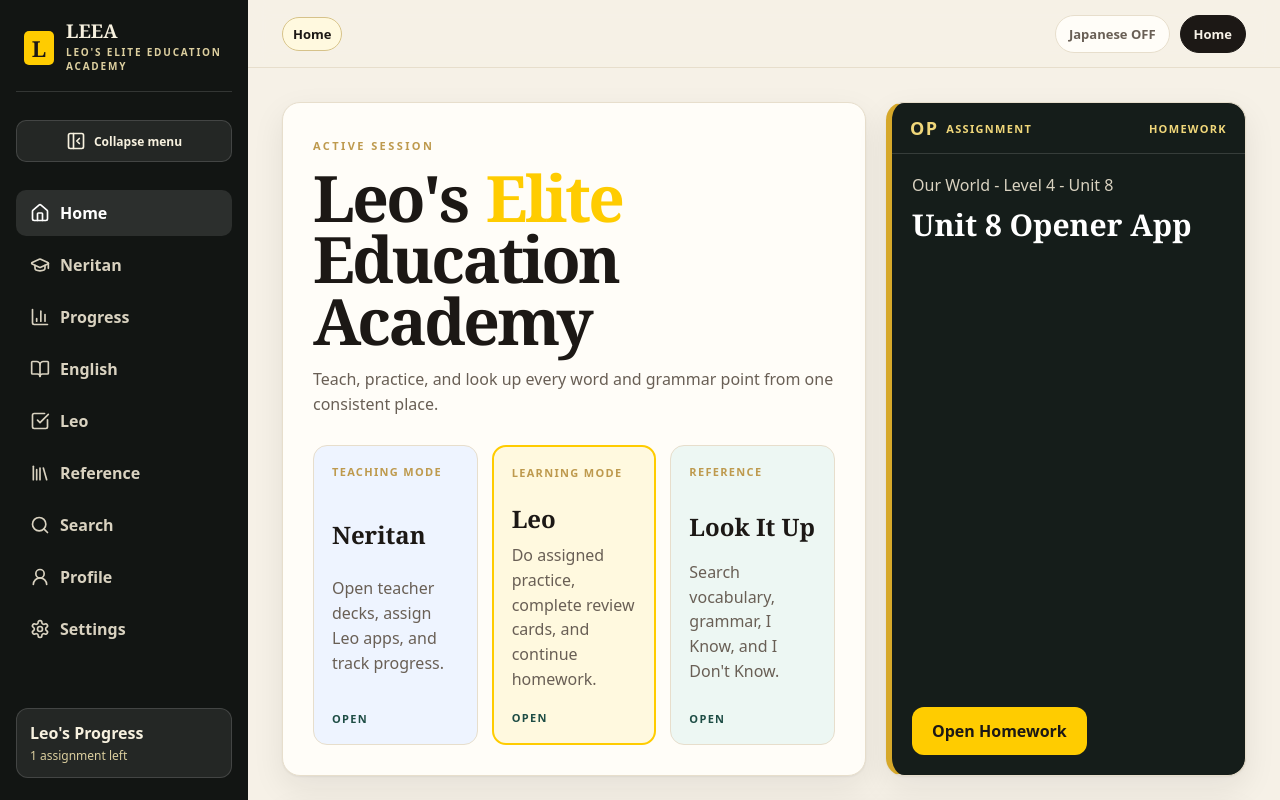
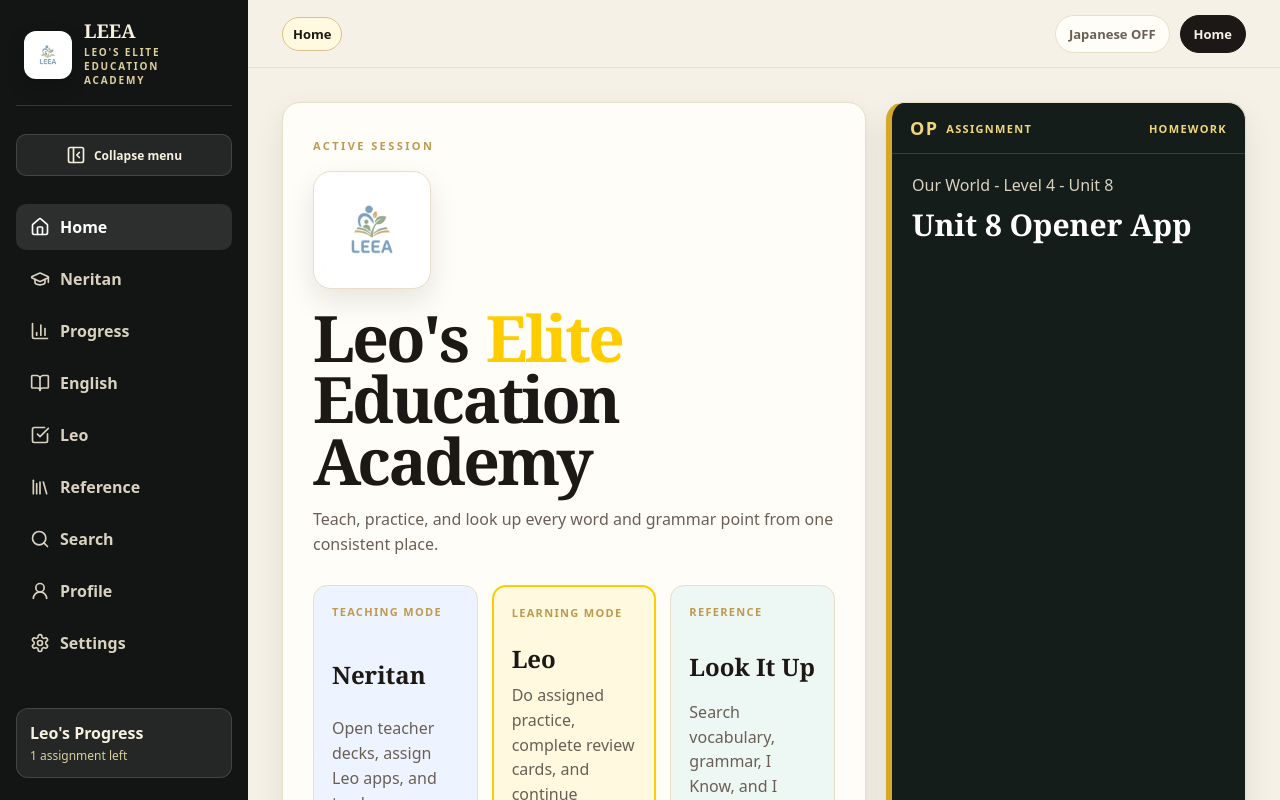
Before and after one commit to leaneritan/LEEA, a Next.js app: page / in a window 1280 px wide. Shown: the top 800 px of the page. Built offline with nearby package versions, Linux system fonts and the light colour scheme.

Commit message:
Add LEEA brand logo and fix Home assignment priority

```diff
--- a/src/app/globals.css
+++ b/src/app/globals.css
@@ -90,24 +90,35 @@ mark {
   padding-inline: 0;
 }
 
-.sidebar-collapsed .brand span:not(.crest),
+.sidebar-collapsed .brand > span:last-child,
 .sidebar-collapsed .side-nav span,
 .sidebar-collapsed .sidebar-progress,
 .sidebar-collapsed .sidebar-toggle span {
   display: none;
 }
 
-.crest {
-  width: 42px;
-  height: 34px;
+.brand-logo-wrap {
+  width: 48px;
+  height: 48px;
   display: grid;
   place-items: center;
-  border-radius: 5px;
-  background: var(--gold);
-  color: var(--ink);
-  font-family: "Fraunces", Georgia, serif;
-  font-weight: 900;
-  font-size: 22px;
+  flex: 0 0 auto;
+  overflow: hidden;
+  border-radius: 12px;
+  background: #fff;
+  box-shadow: 0 8px 18px rgba(0, 0, 0, 0.18);
+}
+
+.brand-logo {
+  width: 100%;
+  height: 100%;
+  object-fit: contain;
+  padding: 5px;
+}
+
+.sidebar-collapsed .brand-logo-wrap {
+  width: 46px;
+  height: 46px;
 }
 
 .brand strong {
@@ -296,6 +307,27 @@ mark {
 
 .hero-card {
   padding: 30px;
+}
+
+.home-brand-mark {
+  width: 118px;
+  height: 118px;
+  display: grid;
+  place-items: center;
+  overflow: hidden;
+  margin-top: 16px;
+  margin-bottom: 18px;
+  border: 1px solid var(--hair);
+  border-radius: 18px;
+  background: #fff;
+  box-shadow: 0 12px 28px rgba(18, 21, 19, 0.1);
+}
+
+.home-brand-mark img {
+  width: 100%;
+  height: 100%;
+  object-fit: contain;
+  padding: 10px;
 }
 
 .eyebrow {
@@ -3222,6 +3254,12 @@ h3 {
 
   .content {
     padding: 22px 16px 94px;
+  }
+
+  .home-brand-mark {
+    width: 92px;
+    height: 92px;
+    border-radius: 14px;
   }
 
   .mode-grid,
--- a/src/components/AppShell.tsx
+++ b/src/components/AppShell.tsx
@@ -1,6 +1,7 @@
 "use client";
 
 import Link from "next/link";
+import Image from "next/image";
 import { BarChart3, BookOpen, CheckSquare, GraduationCap, Home, Library, PanelLeftClose, PanelLeftOpen, Search, Settings, UserRound } from "lucide-react";
 import { usePathname } from "next/navigation";
 import type { ReactNode } from "react";
@@ -74,7 +75,9 @@ export function AppShell({
       <div className={`${japaneseOn ? "app jp-on" : "app"} ${sidebarCollapsed ? "sidebar-collapsed" : ""}`}>
         <aside className="sidebar">
         <Link className="brand" href="/">
-          <span className="crest">L</span>
+          <span className="brand-logo-wrap">
+            <Image alt="" className="brand-logo" height={48} src="/brand/leea_brand_logo.png" width={48} />
+          </span>
           <span>
             <strong>LEEA</strong>
             <small>Leo&apos;s Elite Education Academy</small>
--- a/src/components/HomeDashboard.tsx
+++ b/src/components/HomeDashboard.tsx
@@ -1,8 +1,10 @@
 "use client";
 
 import Link from "next/link";
+import Image from "next/image";
 import { useEffect, useState } from "react";
 import { readAssignments, type AssignmentMap } from "@/data/assignments";
+import { getLearnerAppProgress } from "@/data/learnerProgress";
 import { getDoneLessonCount, lessonProgressStorageKey, type LessonProgressMap } from "@/data/lessonProgress";
 import { getCurrentFocusLessons, learnerLessons, teacherLessons } from "@/data/lessons";
 import { currentFocus } from "@/data/registry";
@@ -52,6 +54,9 @@ export function HomeDashboard() {
       <section className="home-hero">
         <div className="hero-card">
           <span className="eyebrow">Active Session</span>
+          <div className="home-brand-mark" aria-hidden="true">
+            <Image alt="" height={118} src="/brand/leea_brand_logo.png" width={118} />
+          </div>
           <h1>
             Leo&apos;s <mark>Elite</mark> Education Academy
           </h1>
@@ -114,10 +119,14 @@ function getComponentFamily(component: string) {
 }
 
 function getHomeNextItem(progress: LessonProgressMap, assignments: AssignmentMap) {
-  const assignedLesson = learnerLessons.find((lesson) => {
-    const assignment = assignments[lesson.id];
-    return assignment && (assignment.status === "assigned" || assignment.status === "needs-redo") && !isLearnerLessonDone(lesson);
-  });
+  const assignedLesson = learnerLessons
+    .reduce<{ lesson: Lesson; updatedAt: number }[]>((current, lesson) => {
+      const assignment = assignments[lesson.id];
+      if (!assignment || !isOpenAssignment(assignment.status) || isLearnerLessonDone(lesson)) return current;
+      current.push({ lesson, updatedAt: getAssignmentTimestamp(assignment) });
+      return current;
+    }, [])
+    .sort((a, b) => b.updatedAt - a.updatedAt)[0]?.lesson;
 
   if (assignedLesson) {
     return {
@@ -144,21 +153,18 @@ function getHomeNextItem(progress: LessonProgressMap, assignments: AssignmentMap
   };
 }
 
+function isOpenAssignment(status: string) {
+  return status === "assigned" || status === "needs-redo";
+}
+
+function getAssignmentTimestamp(assignment: NonNullable<AssignmentMap[string]>) {
+  const timestamp = Date.parse(assignment.updatedAt || assignment.assignedAt);
+  return Number.isNaN(timestamp) ? 0 : timestamp;
+}
+
 function isLearnerLessonDone(lesson: Lesson) {
   if (typeof window === "undefined") return false;
-  const storagePrefix = lesson.source.storagePrefix;
-  if (!storagePrefix) return false;
-
-  return Boolean(loadLocalValue(`${storagePrefix}done`, false) || loadLocalValue<{ done?: boolean } | null>(`${storagePrefix}score`, null)?.done);
-}
-
-function loadLocalValue<T>(key: string, fallback: T): T {
-  try {
-    const value = window.localStorage.getItem(key);
-    return value === null ? fallback : (JSON.parse(value) as T);
-  } catch {
-    return fallback;
-  }
+  return getLearnerAppProgress(lesson.source).done;
 }
 
 function getCourseDisplay(course: Lesson["course"]) {
```
Also changed, not shown: public/brand/leea_brand_logo.png (added), 2 other files (tests, documents, lock files or other folders).
